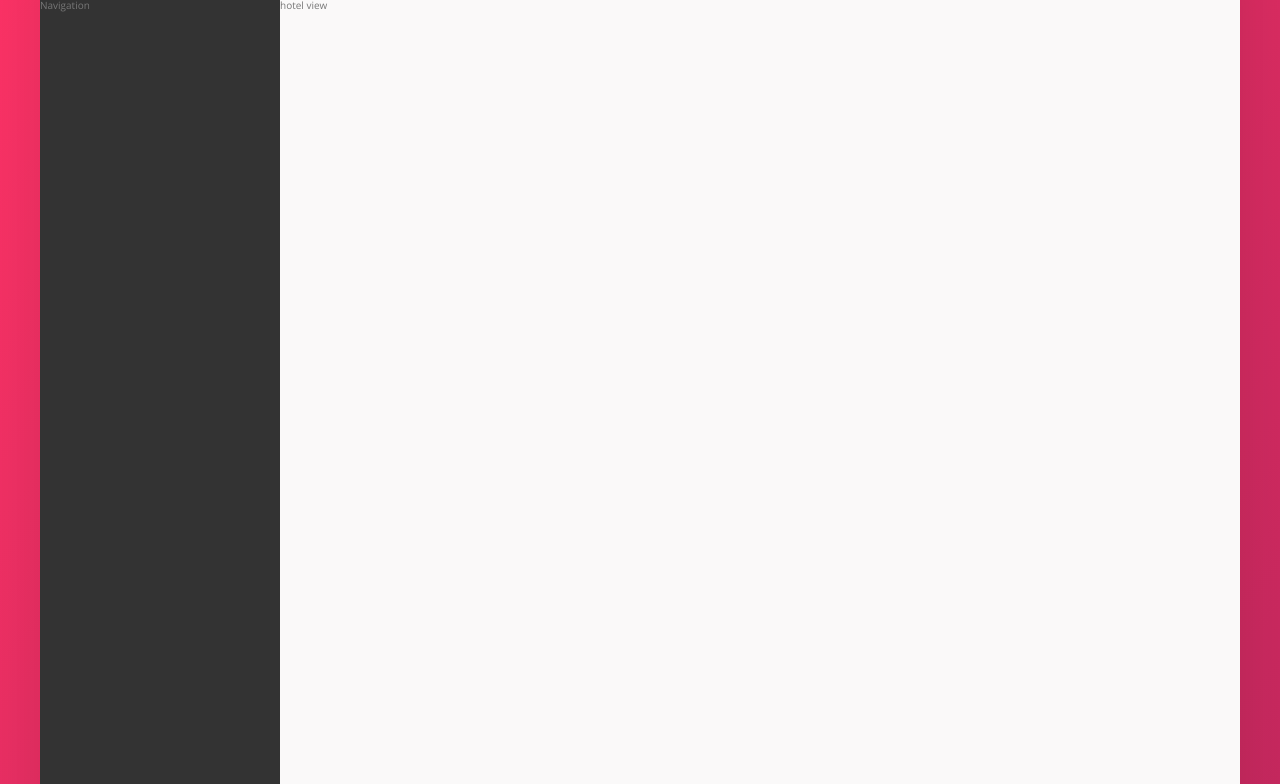
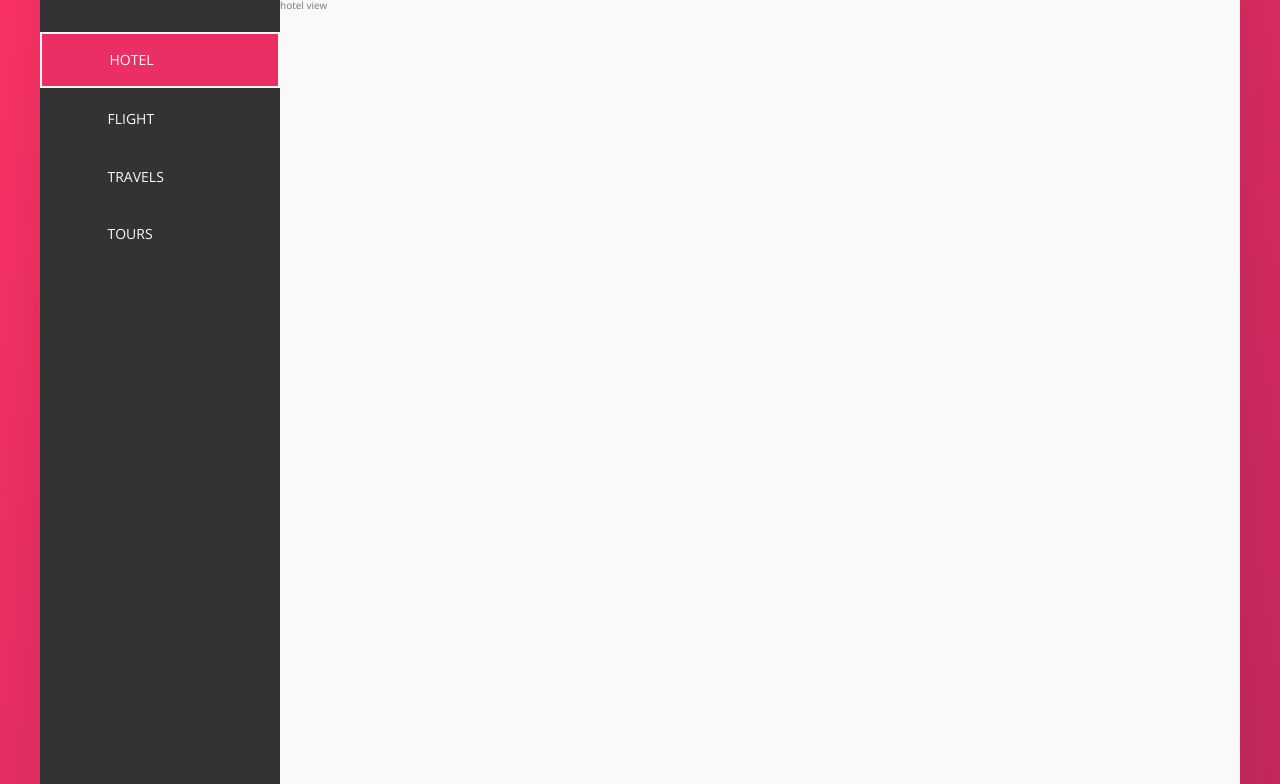
Before and after one commit to Luco97/trillo-course, a website: page index.html in a window 1280 px wide. Shown: the part 153-937 px from the top of the page. Drawn offline with nearby package versions, Linux system fonts and the light colour scheme; files that its build step writes are made by us from their sources.

Commit message:
UPDATE se da un toque propio a proyecto para salir del closet

```diff
--- a/index.html
+++ b/index.html
@@ -18,7 +18,11 @@
       <header class="header">
         <img src="img/logo.png" alt="logo" class="logo" />
         <form action="#" class="search">
-          <input type="text" class="search__input" placeholder="Search elements..."/>
+          <input
+            type="text"
+            class="search__input"
+            placeholder="Search elements..."
+          />
           <button class="search__button">
             <svg class="search__icon">
               <use xlink:href="img/sprite.svg#icon-magnifying-glass"></use>
@@ -30,7 +34,7 @@
             <svg class="user-nav__icon">
               <use xlink:href="img/sprite.svg#icon-bookmark"></use>
             </svg>
-            <span class="user-nav__notification">13</span>
+            <span class="user-nav__notification">2</span>
           </div>
           <div class="user-nav__icon-box">
             <svg class="user-nav__icon">
@@ -49,7 +53,43 @@
         </nav>
       </header>
       <div class="content">
-        <nav class="sidebar">Navigation</nav>
+        <nav class="sidebar">
+          <ul class="side-nav">
+            <li class="side-nav__item side-nav__item--active test">
+              <a href="#" class="side-nav__link">
+                <svg class="side-nav__icon">
+                  <use xlink:href="img/sprite.svg#icon-home"></use>
+                </svg>
+                <span>Hotel</span>
+              </a>
+            </li>
+            <li class="side-nav__item">
+              <a href="#" class="side-nav__link">
+                <svg class="side-nav__icon">
+                  <use xlink:href="img/sprite.svg#icon-home"></use>
+                </svg>
+                <span>Flight</span>
+              </a>
+            </li>
+            <li class="side-nav__item">
+              <a href="#" class="side-nav__link">
+                <svg class="side-nav__icon">
+                  <use xlink:href="img/sprite.svg#icon-home"></use>
+                </svg>
+                <span>Travels</span>
+              </a>
+            </li>
+            <li class="side-nav__item">
+              <a href="#" class="side-nav__link">
+                <svg class="side-nav__icon">
+                  <use xlink:href="img/sprite.svg#icon-home"></use>
+                </svg>
+                <span>Tours</span>
+              </a>
+            </li>
+          </ul>
+          <div class="legal">&copy; 2022 by Luco97, right sucks.</div>
+        </nav>
         <main class="hotel-view">hotel view</main>
       </div>
     </div>
```
